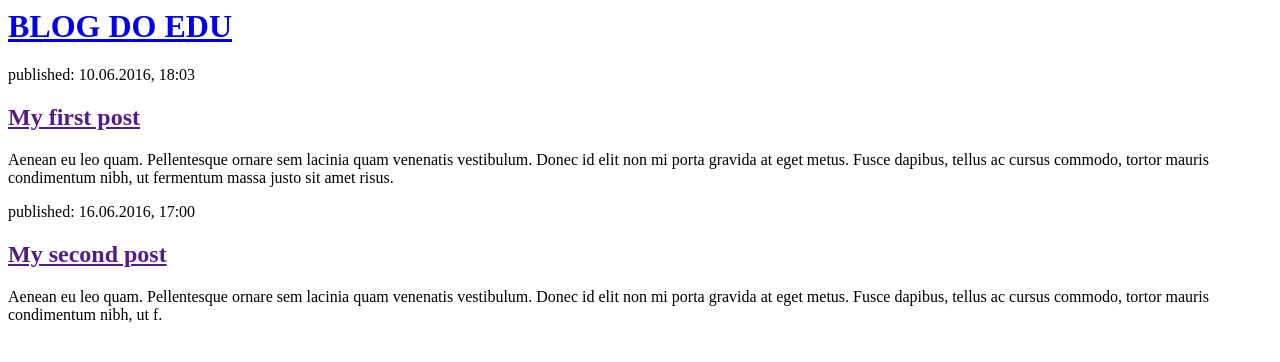
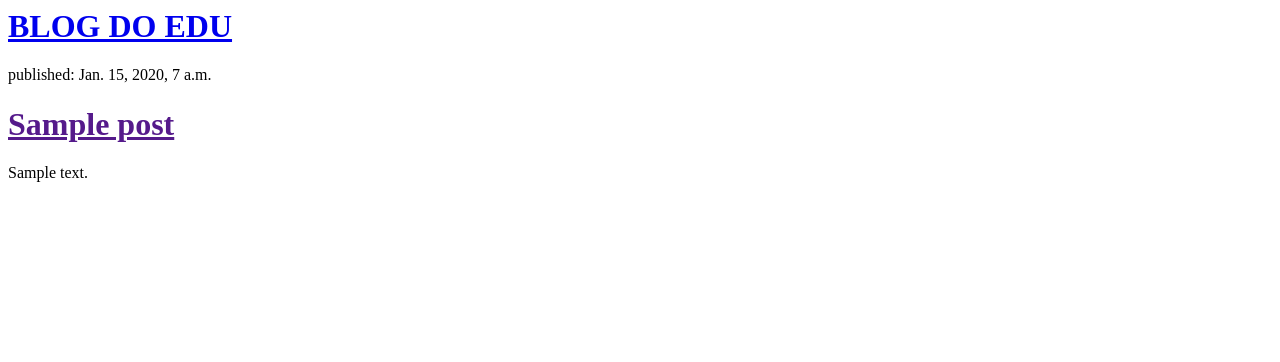
Before and after one commit to pythonbyte/blog, a Django app: template blog/templates/blog/post_list.html in a window 1280 px wide. Shown: the top 362 px of the page. Run offline with Django 3.2, Linux system fonts and the light colour scheme; the template is opened without the code that fills it: values that come from a table or form of the project are taken from there, others are empty; tables that the repository leaves empty hold one stand-in row (values such as "Sample post"); parts of the project's set-up code (start-up, migrations or seed data) failed here and were passed over.

Commit message:
Modified templates to display posts from database.

```diff
--- a/blog/models.py
+++ b/blog/models.py
@@ -15,7 +15,7 @@ class Post(models.Model):
 			blank=True, null=True)
 
 	def publish(self):
-		self.piblished_date = timezone.now
+		self.published_date = timezone.now()
 		self.save()
 
 	def __str__(self):
--- a/blog/templates/blog/post_list.html
+++ b/blog/templates/blog/post_list.html
@@ -6,17 +6,12 @@
 	<div>
 		<h1><a href='https://github.com/pythonbyte'> BLOG DO EDU</a></h1>
 	</div>
-
+{% for post in posts %}
 	<div>
-			<p>published: 10.06.2016, 18:03</p>
-			<h2><a href=''>My first post</a></h2>
-			<p>Aenean eu leo quam. Pellentesque ornare sem lacinia quam venenatis vestibulum. Donec id elit non mi porta gravida at eget metus. Fusce dapibus, tellus ac cursus commodo, tortor mauris condimentum nibh, ut fermentum massa justo sit amet risus.</p>
+		<p>published: {{ post.published_date }}</p>
+		<h1><a href="">{{ post.title }}</a></h1>
+		<p>{{ post.text|linebreaksbr }}</p>
 	</div>
-
-        <div>
-        	<p>published: 16.06.2016, 17:00</p>
-        	<h2><a href=''>My second post</a></h2>
-        	<p><p>Aenean eu leo quam. Pellentesque ornare sem lacinia quam venenatis vestibulum. Donec id elit non mi porta gravida at eget metus. Fusce dapibus, tellus ac cursus commodo, tortor mauris condimentum nibh, ut f.</p>
-        </div>
+{% endfor %}
 </body>
 </html>
```
Also changed, not shown: blog/views.py (+6 -1 lines). Lines whose indentation alone changed are shown as unchanged.
